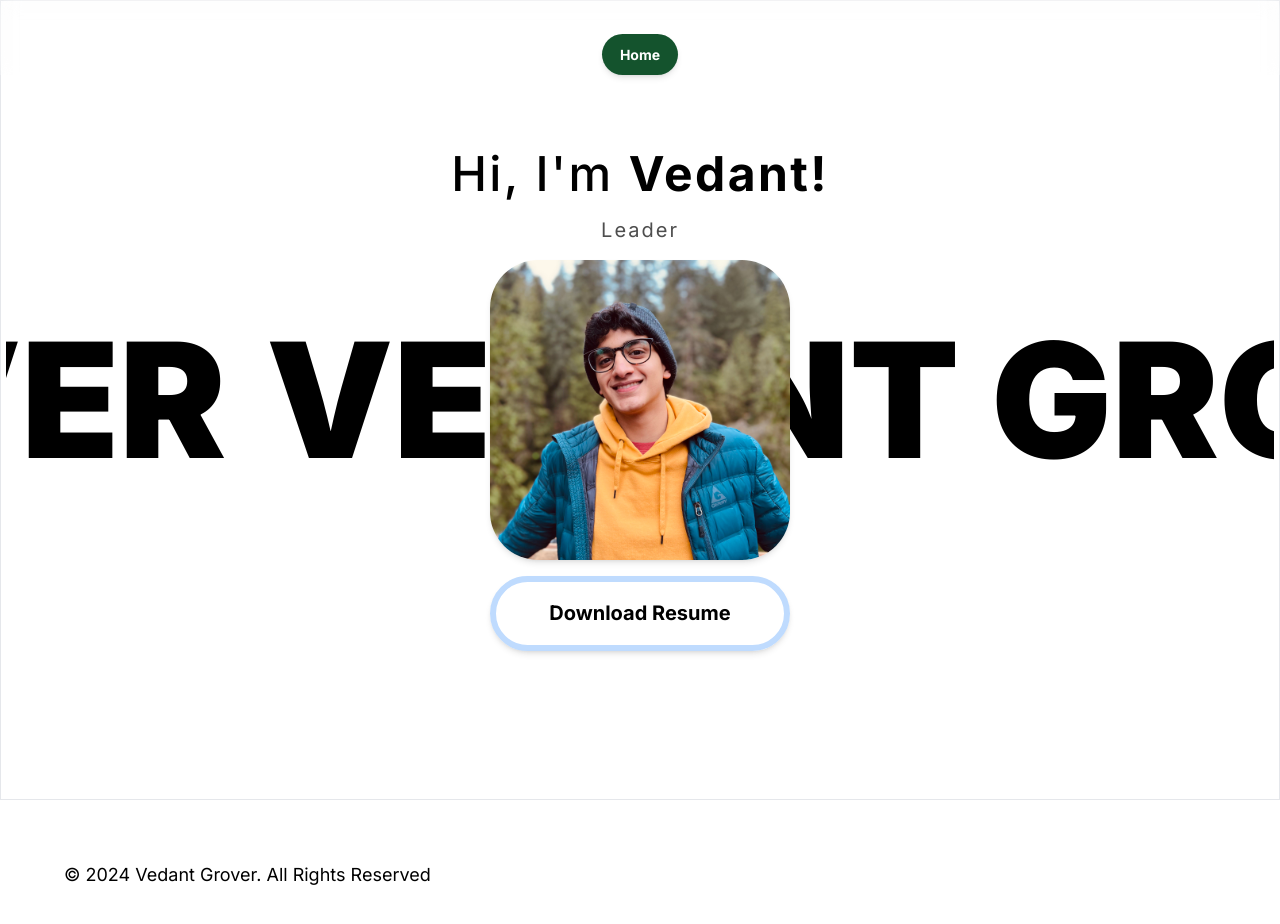
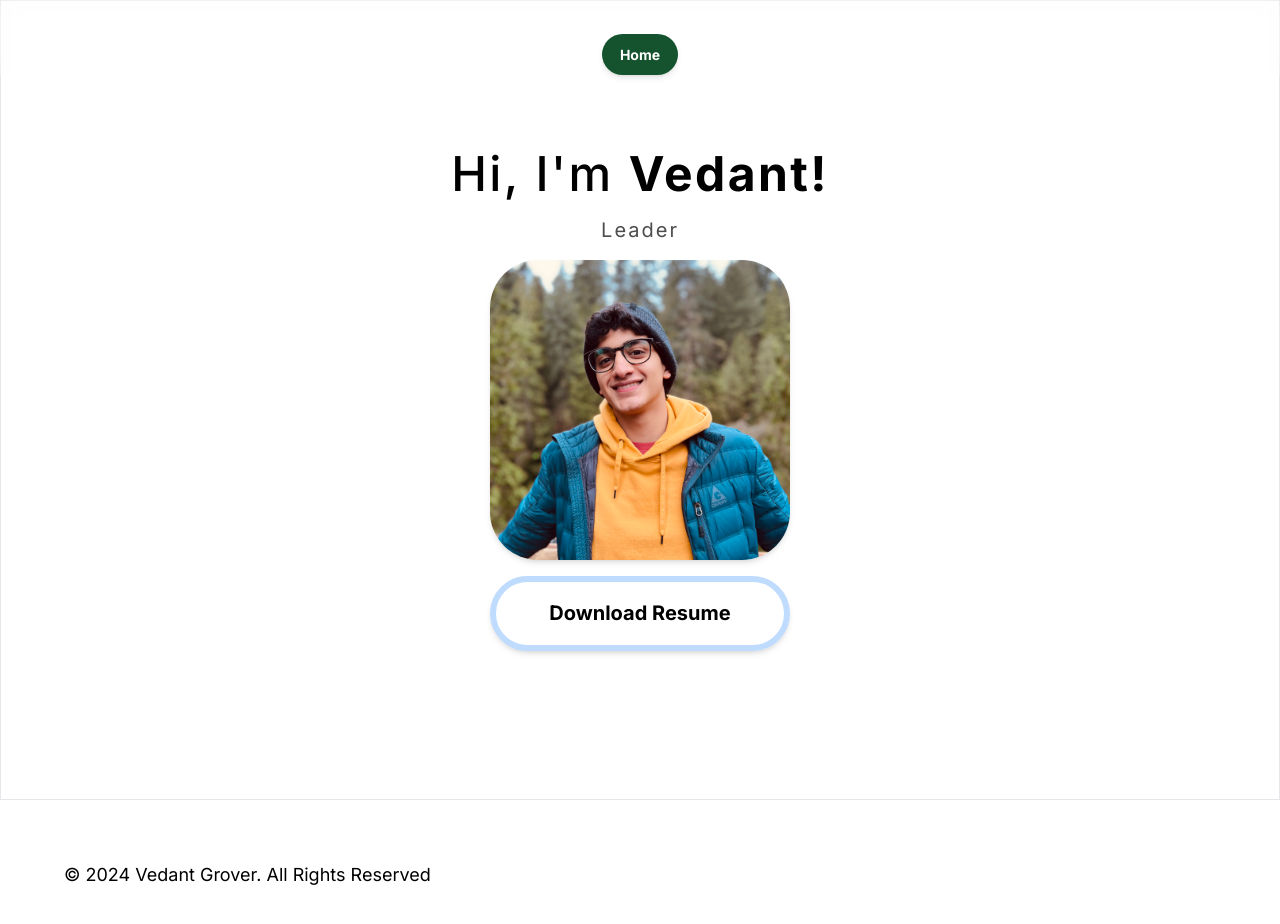
Before and after one commit to vedantgrover/VedantsPortfolio, a Next.js app: page / in a window 1280 px wide. Shown: the top 924 px of the page. Built offline with nearby package versions, Linux system fonts and the light colour scheme.

Commit message:
Removes Marquee text effect

```diff
--- a/app/components/MarqueeText.tsx
+++ /dev/null
@@ -1,44 +0,0 @@
-'use client'
-
-import {memo} from "react";
-import {motion} from "framer-motion";
-
-const marqueeVariants = {
-    animate: {
-        x: ["0%", "-50%"],
-        transition: {
-            x: {
-                repeat: Infinity,
-                repeatType: "loop",
-                duration: 20,
-                ease: "linear",
-            },
-        },
-    },
-}
-
-const MarqueeText = memo(() => {
-
-    return (
-        <div className="w-[99vw] min-h-[218px] flex justify-center items-center">
-            <motion.div
-                className="whitespace-nowrap flex"
-                variants={marqueeVariants}
-                animate="animate">
-                <h1 className="mx-[20px] text-[10rem] font-black flex-shrink-0">VEDANT GROVER</h1>
-                <h1 className="mx-[20px] text-[10rem] font-black flex-shrink-0">VEDANT GROVER</h1>
-            </motion.div>
-            <motion.div
-                className="whitespace-nowrap flex"
-                variants={marqueeVariants}
-                animate="animate">
-                <h1 className="mx-[20px] text-[10rem] font-black flex-shrink-0">VEDANT GROVER</h1>
-                <h1 className="mx-[20px] text-[10rem] font-black flex-shrink-0">VEDANT GROVER</h1>
-            </motion.div>
-        </div>
-    )
-})
-
-MarqueeText.displayName = "MarqueeText"
-
-export default MarqueeText
--- a/app/sections/HomeSection.tsx
+++ b/app/sections/HomeSection.tsx
@@ -1,13 +1,9 @@
 import {memo} from "react";
 import Greeting from "@/app/components/Greeting";
-import MarqueeText from "@/app/components/MarqueeText";
 
 const HomeSection = memo(() => {
     return (
         <section id="home" className="flex justify-center items-center border h-screen">
-            <div className="absolute overflow-x-hidden">
-                <MarqueeText />
-            </div>
             <div>
                 <Greeting/>
             </div>
```
